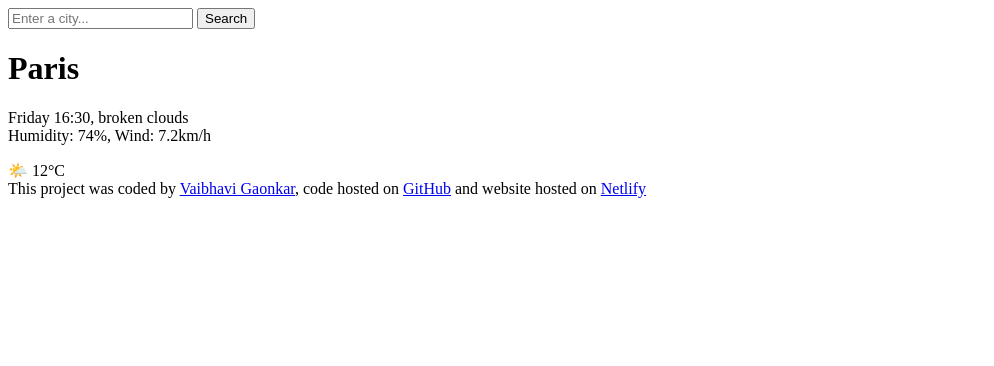
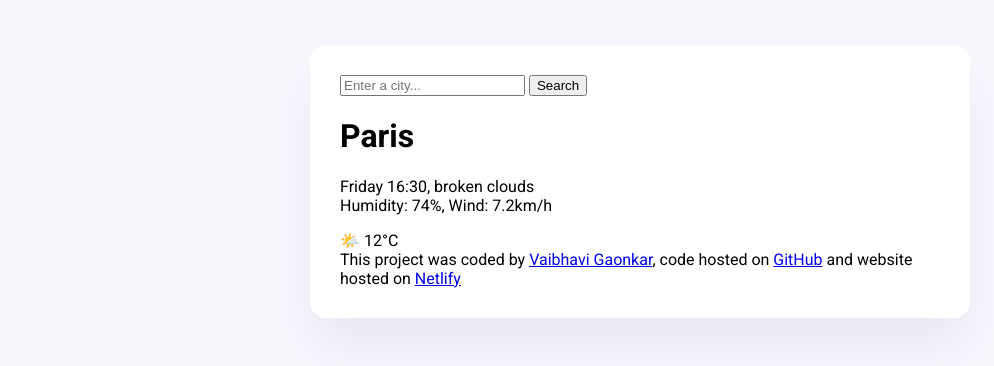
Before and after one commit to vaibhavi-2-0-2-3/wheather-forecast, a plain HTML site: page index.html in a window 1280 px wide. Shown: the whole page, without its empty margins (0-994 px from the left). Drawn offline with Linux system fonts and the light colour scheme.

Commit message:
styled main container and added custom fonts

```diff
--- a/index.html
+++ b/index.html
@@ -3,9 +3,17 @@
   <head>
     <meta charset="UTF-8" />
     <meta name="viewport" content="width=device-width, initial-scale=1.0" />
+    <link rel="stylesheet" href="src/style.css" />
+    <link rel="preconnect" href="https://fonts.googleapis.com" />
+    <link rel="preconnect" href="https://fonts.gstatic.com" crossorigin />
+    <link
+      href="https://fonts.googleapis.com/css2?family=Roboto:ital,wght@0,100;0,300;0,400;0,500;0,700;0,900;1,100;1,300;1,400;1,500;1,700;1,900&display=swap"
+      rel="stylesheet"
+    />
     <title>weather forecast App</title>
   </head>
   <body>
+    <div class="weather-app">
       <header>
         <form>
           <input type="search" placeholder="Enter a city..." required />
@@ -42,5 +50,6 @@
           >Netlify</a
         >
       </footer>
+    </div>
   </body>
 </html>
--- /dev/null
+++ b/src/style.css
@@ -0,0 +1,13 @@
+body {
+  background-color: #f9f7fe;
+  font-family: "Roboto", sans-serif;
+}
+
+.weather-app {
+  background-color: #fff;
+  max-width: 600px;
+  margin: 45px auto;
+  box-shadow: 0 30px 50px rgba(65, 50, 100, 0.08);
+  border-radius: 16px;
+  padding: 30px;
+}
```
Lines whose indentation alone changed are shown as unchanged.
